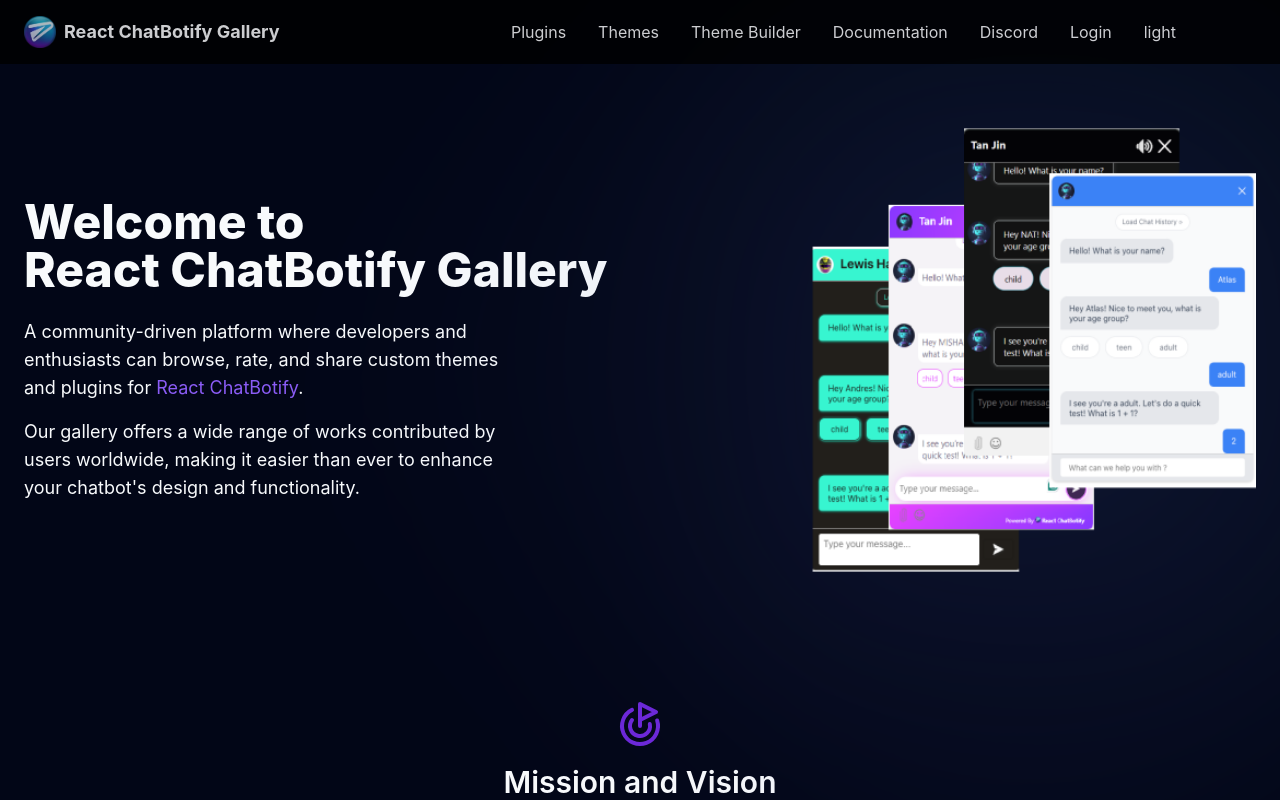
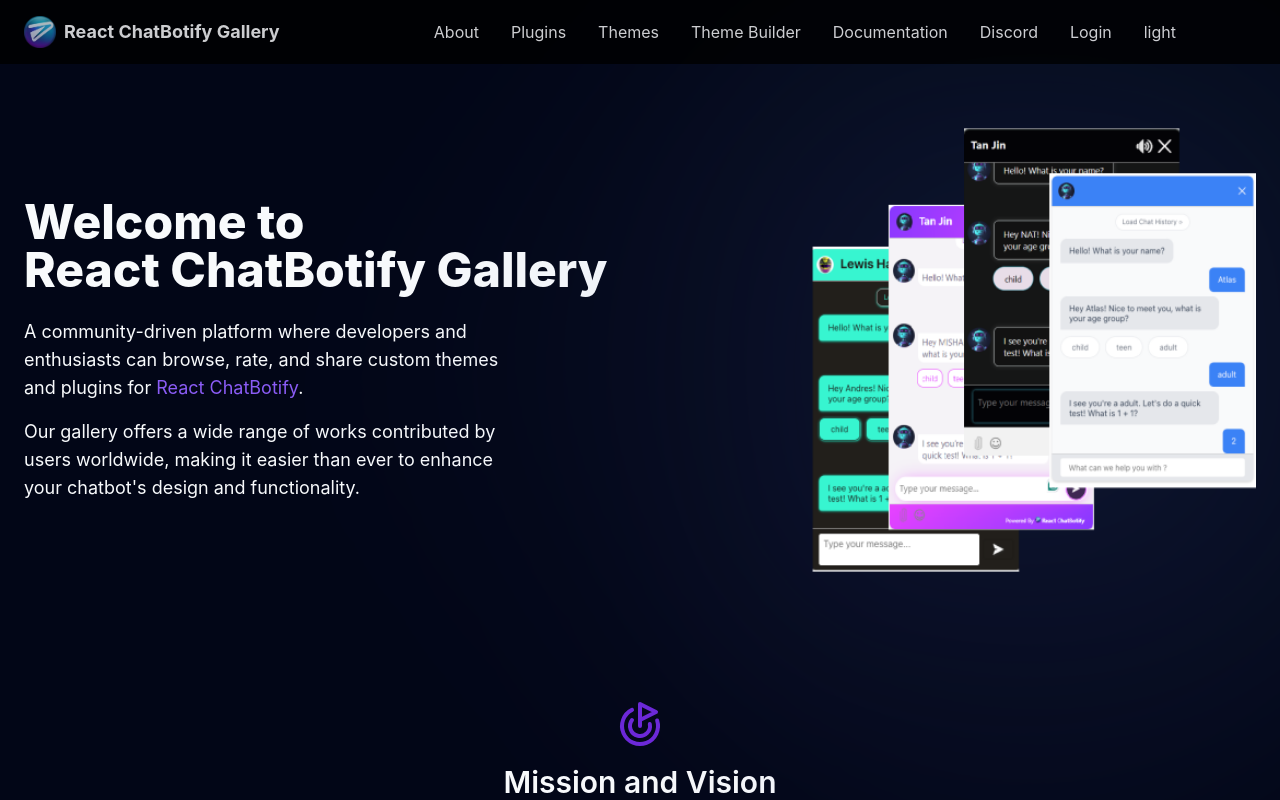
Before and after one commit to tjtanjin/react-chatbotify-gallery-website, a React (Vite) app: page /about in a window 1280 px wide. Shown: the top 800 px of the page. Built offline with nearby package versions, Linux system fonts and the light colour scheme; no server answers.

Commit message:
feat: Add about page nav link

```diff
--- a/src/components/NavigationBar/NavigationBar.tsx
+++ b/src/components/NavigationBar/NavigationBar.tsx
@@ -159,11 +159,11 @@
 
 			<ul className="hidden md:flex pr-20">
 				{/* needs improvement */}
-				{/* <li className="mr-8">
+				<li className="mr-8">
 					<Link to="/about" className="hover:text-blue-500">
 						About
 					</Link>
-				</li> */}
+				</li>
 				<li className="mr-8">
 					<Link to="/plugins" className="hover:text-blue-500">
 						Plugins
```
